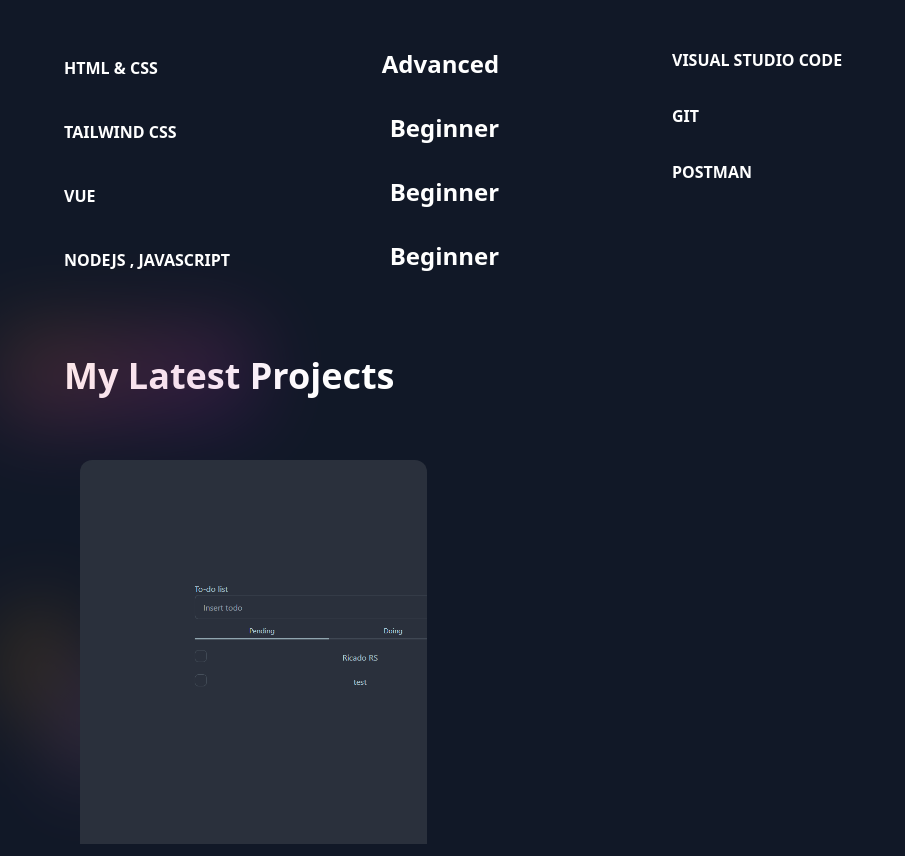
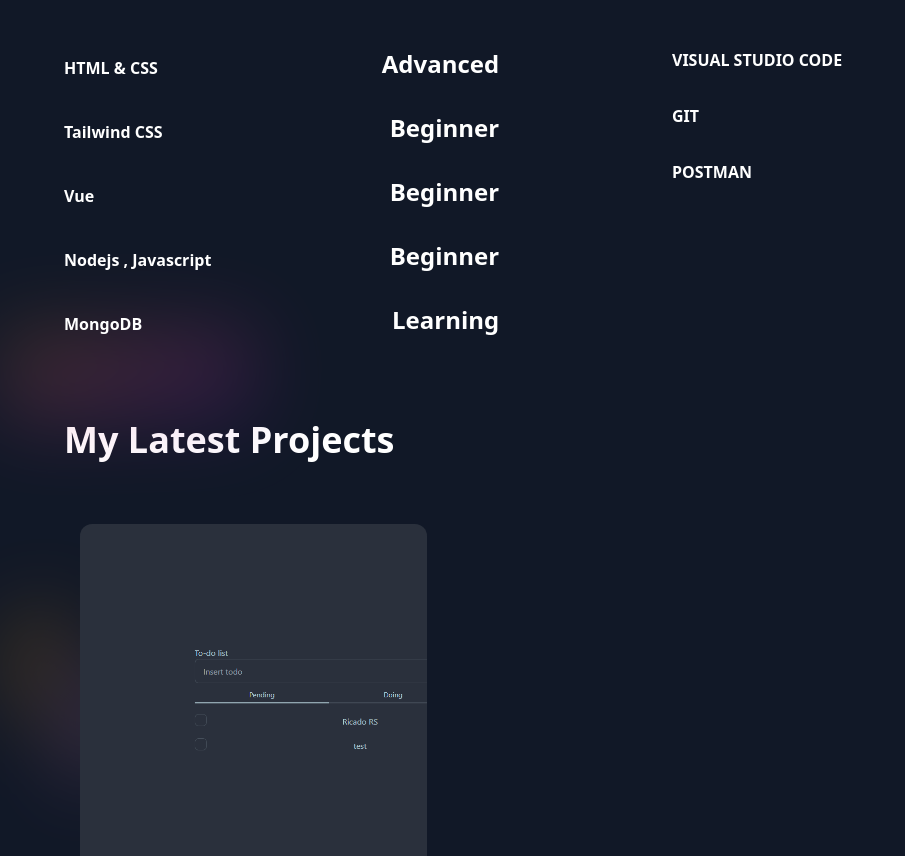
Before and after one commit to Charifx7/MyPortfolio, a Vue app: page / in a window 1280 px wide. Shown: the part 1160-2016 px from the top of the page, without its empty margins (0-905 px from the left). Built offline with nearby package versions, Linux system fonts and the light colour scheme.

Commit message:
change Experience

```diff
--- a/src/components/ExperienceAndSkills.vue
+++ b/src/components/ExperienceAndSkills.vue
@@ -13,7 +13,7 @@
                 </h2>
                 <div class="mt-8" v-for="skill in Skills" :key="skill.id">
                     <div class="flex items-end justify-between" data-aos="fade-right">
-                        <h4 class="font-semibold uppercase text-white">
+                        <h4 class="font-semibold  text-white">
                             {{ skill.name }}
                         </h4>
                         <h3 class="text-2xl font-bold text-white">{{ skill.level }}</h3>
@@ -60,6 +60,11 @@ const Skills = ref([
         name: 'Nodejs , Javascript',
         level: 'Beginner'
     },
+    {
+        id: 5,
+        name: 'MongoDB',
+        level: 'Learning'
+    },
 
 ]);
 
```
